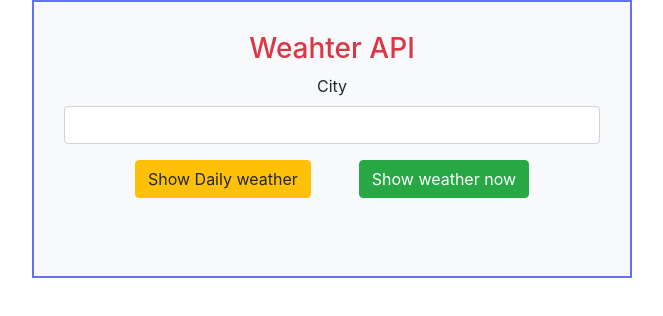
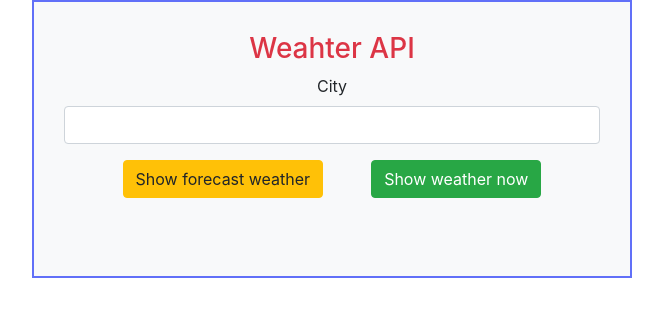
Before and after one commit to hamedjbbri/weather-API-react, a React (Create React App) app: page / in a window 1280 px wide. Shown: the top 316 px of the page, without its empty margins (308-971 px from the left). Built offline with nearby package versions, Linux system fonts and the light colour scheme.

Commit message:
chart package added

```diff
--- a/package.json
+++ b/package.json
@@ -6,9 +6,11 @@
     "@testing-library/jest-dom": "^5.11.4",
     "@testing-library/react": "^11.1.0",
     "@testing-library/user-event": "^12.1.10",
+    "apexcharts": "^3.23.1",
     "axios": "^0.21.1",
     "bootstrap": "^4.5.3",
     "react": "^17.0.1",
+    "react-apexcharts": "^1.3.7",
     "react-dom": "^17.0.1",
     "react-scripts": "4.0.1",
     "web-vitals": "^0.2.4"
--- a/src/App.js
+++ b/src/App.js
@@ -2,28 +2,31 @@ import './App.css';
 import Form from './components/Form';
 import React, { Component } from 'react'
 import ResultNow from './components/ResultNow'
+import ForecastResult from './components/ForecastResult';
 
 class App extends Component {
 
   state = {
     cW: '',
-    dF: ''
+    forecastData: ''
   }
 
   currentWeather = (cW) => {
     this.setState({ cW })
   }
 
-  dailyForcast = (dF)=>{
-    console.log(dF);
+
+  weatherForecast =(forecastData) => {
+     this.setState({forecastData})
   }
 
   render() {
     return (
       <div className="App">
         <div className="container">
-          <Form currentWeather={this.currentWeather} dailyForcast={this.dailyForcast} />
+          <Form currentWeather={this.currentWeather} dailyForcast={this.dailyForcast} weatherForecast={this.weatherForecast} />
           {this.state.cW ? <ResultNow cW={this.state.cW} /> : null}
+          <ForecastResult forecastData={this.state.forecastData} />
         </div>
       </div>
     );
--- /dev/null
+++ b/src/components/ForecastResult.js
@@ -0,0 +1,20 @@
+import React, { Component } from 'react';
+import '../components/Styles/ForecastResult.css';
+import Chart from "react-apexcharts";
+
+
+
+export default class ForecastResult extends Component {
+    render() {
+
+       const dailyArr = this.props.forecastData.daily;
+   console.log(dailyArr);
+
+
+        return (
+            <div>
+
+            </div>
+        )
+    }
+}
--- a/src/components/Form.js
+++ b/src/components/Form.js
@@ -12,6 +12,21 @@ class Form extends Component {
         lon: '',
         lat: ''
     }
+
+
+    timeConverter(UNIX_timestamp) {
+        const a = new Date(UNIX_timestamp * 1000);
+        const months = ['Jan', 'Feb', 'Mar', 'Apr', 'May', 'Jun', 'Jul', 'Aug', 'Sep', 'Oct', 'Nov', 'Dec'];
+        const year = a.getFullYear();
+        const month = months[a.getMonth()];
+        const date = a.getDate();
+        var hour = a.getHours();
+        var min = a.getMinutes();
+        var sec = a.getSeconds();
+        var time = date + ' ' + month + ' ' + year;
+        return time;
+    }
+
 
     getTodayDate() {
         var today = new Date();
@@ -46,8 +61,8 @@ class Form extends Component {
 
         const response = await axios.get(forcastUrl)
 
-        console.log(response);
-    }
+
+       this.props.weatherForecast(response.data);    }
 
     componentDidUpdate(prevProps, prevState) {
         const { city, api_key } = this.state;
@@ -80,6 +95,7 @@ class Form extends Component {
     }
 
     render() {
+
         return (
             <div>
                 <form className="bg-light">
@@ -88,7 +104,7 @@ class Form extends Component {
                         <label htmlFor="city">City</label>
                         <input type="text" className="form-control" id="city" name="city" value={this.state.city} onChange={this.handleChange} />
                     </div>
-                    <button className="btn btn-warning mr-5" onClick={this.handleForcast}>Show Daily weather</button>
+                    <button className="btn btn-warning mr-5" onClick={this.handleForcast}>Show forecast weather</button>
                     <button className="btn btn-success" onClick={this.handleNow}>Show weather now</button>
                     <p className="text-danger p-3">{this.state.error}</p>
                 </form>
--- a/src/components/ResultNow.js
+++ b/src/components/ResultNow.js
@@ -20,7 +20,7 @@ export default class Result extends Component {
               <h6 className="mt-0">CURRENT CONDITIONS</h6>
                 <div>
                     <div>Temperature:  {this.roundTemp(cW.main.temp - 273.15)}
-                    &#8451; <span><img src={`http://openweathermap.org/img/wn/${cW.weather[0].icon}.png`} /> </span></div>
+                    &#8451; <span><img src={`http://openweathermap.org/img/wn/${cW.weather[0].icon}.png`}  alt="weathericon"/> </span></div>
                     <div >
                      <ul>
                             <li className="dd"><b>Real Feel: {this.roundTemp(cW.main.feels_like - 273.15)}</b>
```
Also changed, not shown: src/components/Styles/ForecastResult.css (added), 2 other files (tests, documents, lock files or other folders).
